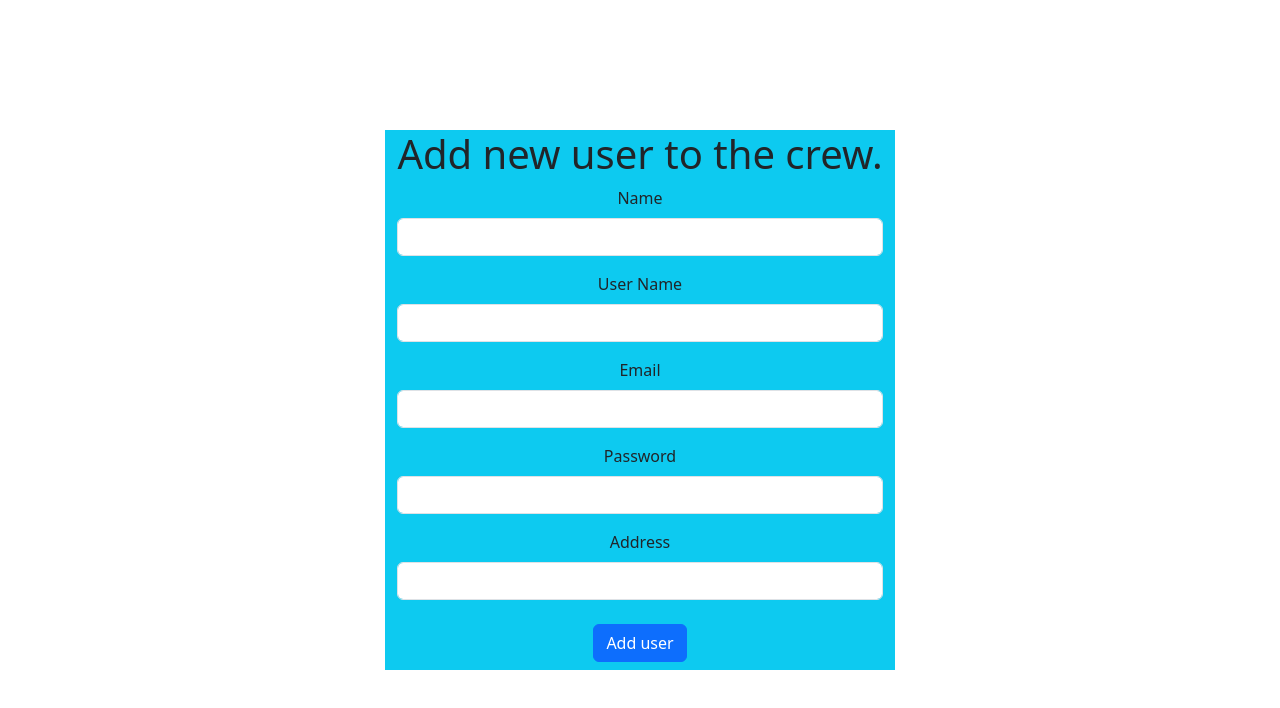
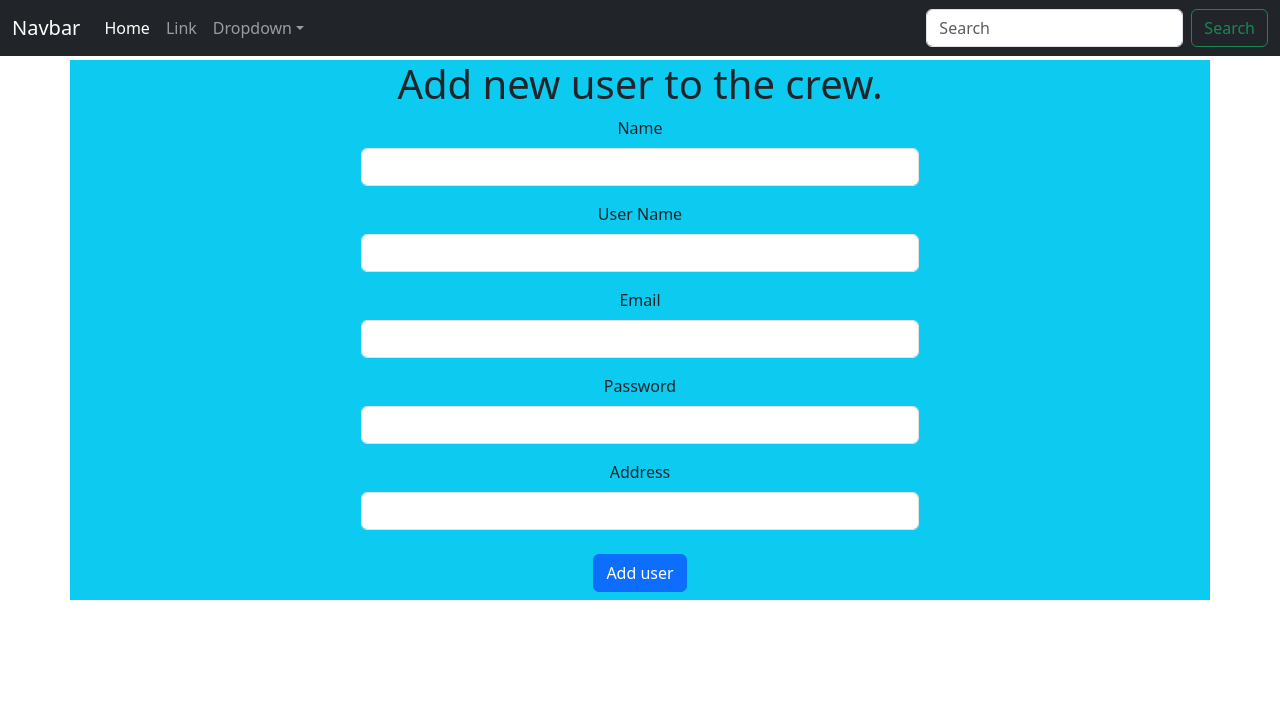
Before and after one commit to Ajeet990/crud_rtk, a React (Vite) app in the folder client/: page /addUser in a window 1280 px wide. Shown: the top 708 px of the page. Built offline with nearby package versions, Linux system fonts and the light colour scheme.

Commit message:
Adding navbar

```diff
--- a/client/src/App.jsx
+++ b/client/src/App.jsx
@@ -1,18 +1,20 @@
 import { useState } from 'react'
 import reactLogo from './assets/react.svg'
 import viteLogo from '/vite.svg'
-import './App.css'
+// import './App.css'
 import Home from './components/Home'
 import { Routes, Route } from 'react-router-dom'
 import AddUser from './components/AddUser'
 import View from './components/View'
 import Update from './components/Update'
+import Navbar from './components/Navbar'
 
 function App() {
   const [count, setCount] = useState(0)
 
   return (
     <>
+    <Navbar />
     <Routes>
       <Route path='/' element={<Home />}/>
       <Route path='/addUser' element={<AddUser />}/>
--- a/client/src/components/AddUser.jsx
+++ b/client/src/components/AddUser.jsx
@@ -51,28 +51,28 @@
     }
 
     return (
-        <div className='container bg-info'>
+        <div className='container bg-info my-1' align="center">
             <h1>Add new user to the crew.</h1>
             <form onSubmit={handleSubmit}>
                 <div className="mb-3">
-                    <label className="form-label">Name</label>
-                    <input type="text" value={inputs.name || ''} onChange={handleChange} name="name" className="form-control" id="name" />
+                    <label className="form-label text-center">Name</label>
+                    <input type="text" value={inputs.name || ''} onChange={handleChange} name="name" className="form-control w-50" id="name" />
                 </div>
                 <div className="mb-3">
                     <label className="form-label">User Name</label>
-                    <input type="text" value={inputs.username || ''} onChange={handleChange} className="form-control" name='username' id="username" />
+                    <input type="text" value={inputs.username || ''} onChange={handleChange} className="form-control w-50" name='username' id="username" />
                 </div>
                 <div className="mb-3">
                     <label className="form-label">Email</label>
-                    <input type="text" value={inputs.email || ''} onChange={handleChange} className="form-control" name='email' id="email" />
+                    <input type="text" value={inputs.email || ''} onChange={handleChange} className="form-control w-50" name='email' id="email" />
                 </div>
                 <div className="mb-3">
                     <label className="form-label">Password</label>
-                    <input type="password" value={inputs.password || ''} onChange={handleChange} className="form-control" name='password' id="password" />
+                    <input type="password" value={inputs.password || ''} onChange={handleChange} className="form-control w-50" name='password' id="password" />
                 </div>
                 <div className="mb-3">
                     <label className="form-label">Address</label>
-                    <input type="text" value={inputs.address || ''} onChange={handleChange} className="form-control" name='address' id="address" />
+                    <input type="text" value={inputs.address || ''} onChange={handleChange} className="form-control w-50" name='address' id="address" />
                 </div>
 
                 <input type="submit" className="btn btn-primary my-2" value={"Add user"}/>
--- a/client/src/components/Home.jsx
+++ b/client/src/components/Home.jsx
@@ -22,7 +22,7 @@
     if (userResponse.isLoading) return <div>Please Wait Data Loading...</div>
 
     return (
-        <div>
+        <div className='container'>
             <h1>Welcome to my Crud Application</h1>
             <Link to="addUser" className='btn btn-primary'>Add User</Link>
             {
--- /dev/null
+++ b/client/src/components/Navbar.jsx
@@ -0,0 +1,45 @@
+import React from 'react'
+import { Link, NavLink } from 'react-router-dom'
+
+const Navbar = () => {
+    return (
+        <div>
+            <nav className="navbar navbar-expand-lg navbar-dark bg-dark">
+                <div className="container-fluid">
+                    <NavLink to={'/'} className="navbar-brand" href="#">Navbar</NavLink>
+                    <button className="navbar-toggler" type="button" data-bs-toggle="collapse" data-bs-target="#navbarSupportedContent" aria-controls="navbarSupportedContent" aria-expanded="false" aria-label="Toggle navigation">
+                        <span className="navbar-toggler-icon"></span>
+                    </button>
+                    <div className="collapse navbar-collapse" id="navbarSupportedContent">
+                        <ul className="navbar-nav me-auto mb-2 mb-lg-0">
+                            <li className="nav-item">
+                                <a className="nav-link active" aria-current="page" href="#">Home</a>
+                            </li>
+                            <li className="nav-item">
+                                <a className="nav-link" href="#">Link</a>
+                            </li>
+                            <li className="nav-item dropdown">
+                                <a className="nav-link dropdown-toggle" href="#" id="navbarDropdown" role="button" data-bs-toggle="dropdown" aria-expanded="false">
+                                    Dropdown
+                                </a>
+                                <ul className="dropdown-menu" aria-labelledby="navbarDropdown">
+                                    <li><a className="dropdown-item" href="#">Action</a></li>
+                                    <li><a className="dropdown-item" href="#">Another action</a></li>
+                                    <li><hr className="dropdown-divider" /></li>
+                                    <li><a className="dropdown-item" href="#">Something else here</a></li>
+                                </ul>
+                            </li>
+
+                        </ul>
+                        <form className="d-flex">
+                            <input className="form-control me-2" type="search" placeholder="Search" aria-label="Search" />
+                                <button className="btn btn-outline-success" type="submit">Search</button>
+                        </form>
+                    </div>
+                </div>
+            </nav>
+        </div>
+    )
+}
+
+export default Navbar
--- a/client/src/main.jsx
+++ b/client/src/main.jsx
@@ -1,7 +1,7 @@
 import React from 'react'
 import ReactDOM from 'react-dom/client'
 import App from './App.jsx'
-import './index.css'
+// import './index.css'
 import { BrowserRouter } from 'react-router-dom'
 import { Provider } from 'react-redux'
 import { store } from './store.jsx'
```
